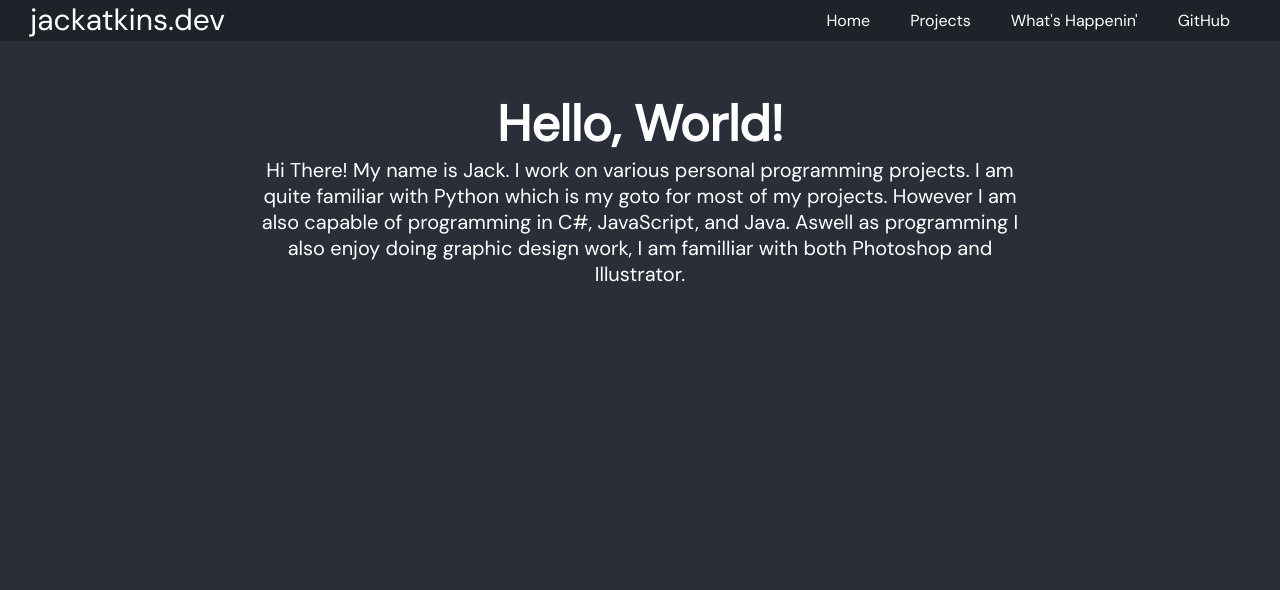
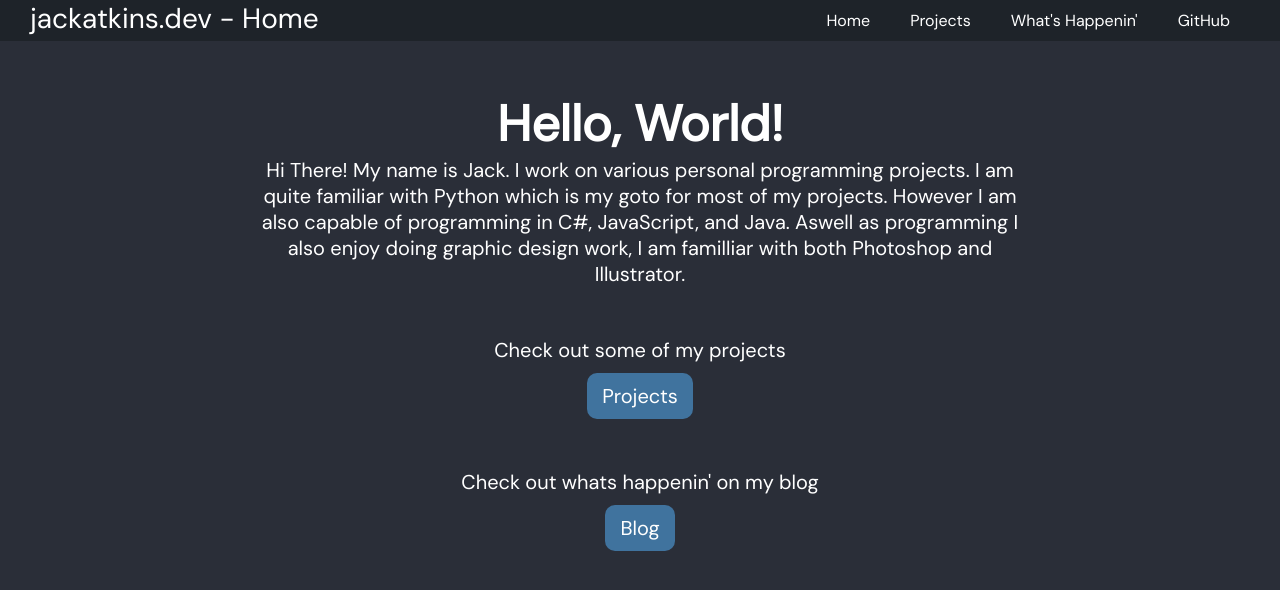
Before and after one commit to J4CKINS/jackatkins.dev_old, a Flask app: page / in a window 1280 px wide. Shown: the top 590 px of the page. Run offline with Flask 2, Linux system fonts and the light colour scheme.

Commit message:
added more homepage content

```diff
--- a/static/css/global.css
+++ b/static/css/global.css
@@ -15,6 +15,23 @@ h1 {
 
 p {
     font-size: 20px;
+}
+
+button {
+    font-size: 20px;
+    background-color: #40739e;
+    padding: 10px 15px;
+    border-radius: 10px;
+    border: none;
+
+    transition: all ease-in .2s;
+    -webkit-transition: all ease-in .2s;
+    -moz-transition: all ease-in .2s;
+    -o-transition: all ease-in .2s;
+}
+button:hover {
+    font-size: 22px;
+    cursor: pointer;
 }
 
 
@@ -40,11 +57,8 @@ p {
 .content-break-small {
     margin-top: 20px;
 }
-.lower-content-break {
-    margin-bottom: 50px;
-}
-.lower-content-break-small {
-    margin-bottom: 20px;
+.content-break-tiny {
+    margin-top:10px;
 }
 
 
@@ -59,7 +73,7 @@ nav p {
     float: left;
     margin-left: 30px;
     color: white;
-    font-size: 30px;
+    font-size: 28px;
 }
 
 nav ul {
--- a/templates/base.html
+++ b/templates/base.html
@@ -7,7 +7,7 @@
     </head>
     <body>
         <nav>
-            <p id="title">jackatkins.dev</p>
+            <p id="title">jackatkins.dev - {% block navtitle %}{% endblock %}</p>
             <ul>
                 <a href="https://github.com/J4CKINS"><li class="github">GitHub</li></a>
                 <a href="#"><li>What's Happenin'</li></a>
--- a/templates/home.html
+++ b/templates/home.html
@@ -1,10 +1,19 @@
 {% extends "base.html" %}
 
 {% block title %}Home{% endblock %}
+{% block navtitle %}Home{% endblock %}
 
 {% block content %}
 <div class="content-break">
     <h1>Hello, World!</h1>
     <p>Hi There! My name is Jack. I work on various personal programming projects. I am quite familiar with Python which is my goto for most of my projects. However I am also capable of programming in C#, JavaScript, and Java. Aswell as programming I also enjoy doing graphic design work, I am familliar with both Photoshop and Illustrator.</p>
 </div>
+<div class="content-break">
+    <p>Check out some of my projects</p>
+    <button class="content-break-tiny">Projects</button>
+</div>
+<div class="content-break">
+    <p>Check out whats happenin' on my blog</p>
+    <button class="content-break-tiny">Blog</button>
+</div>
 {% endblock %}
```
